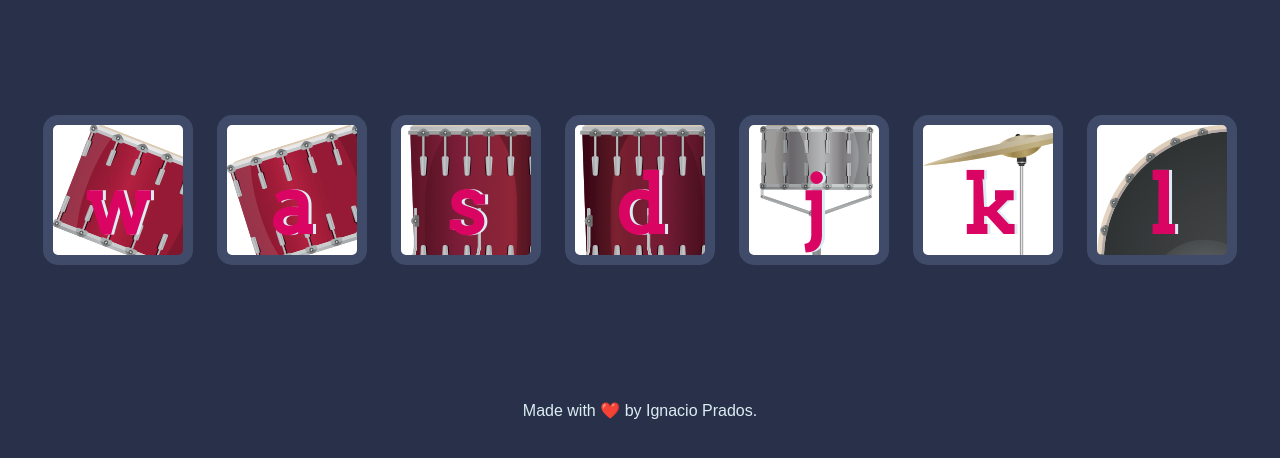
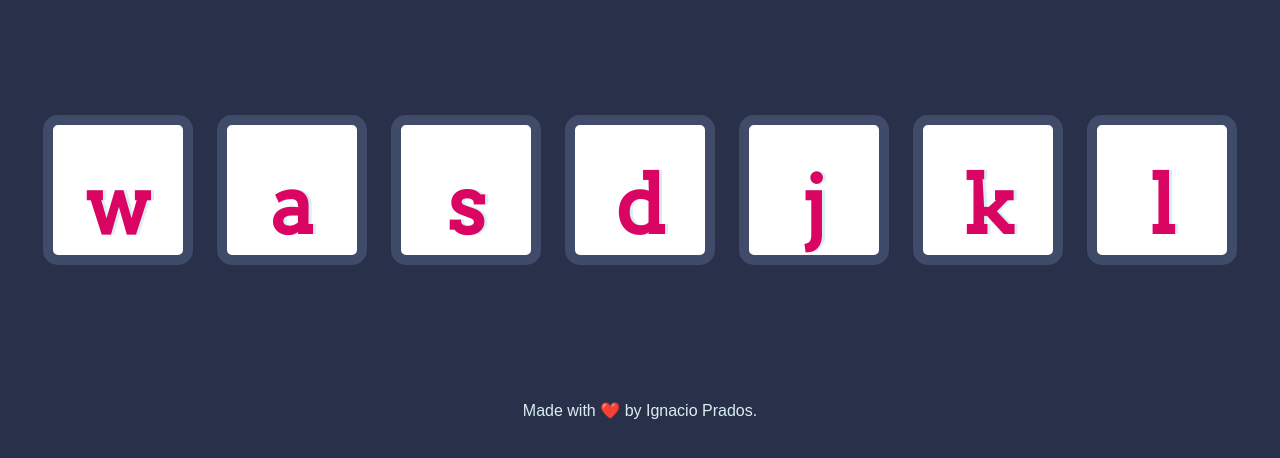
Before and after one commit to ignaprados/DrumKit, a plain HTML site: page index.html in a window 1280 px wide. Shown: the part 174-632 px from the top of the page. Drawn offline with Linux system fonts and the light colour scheme.

Commit message:
Update index.html

```diff
--- a/index.html
+++ b/index.html
@@ -11,13 +11,13 @@
 <body>
   <h1 id="title">Drum 🥁 Kit</h1>
   <div class="set">
-    <button class="w drum">w</button>
-    <button class="a drum">a</button>
-    <button class="s drum">s</button>
-    <button class="d drum">d</button>
-    <button class="j drum">j</button>
-    <button class="k drum">k</button>
-    <button class="l drum">l</button>
+    <button class=" drum">w</button>
+    <button class=" drum">a</button>
+    <button class=" drum">s</button>
+    <button class=" drum">d</button>
+    <button class=" drum">j</button>
+    <button class=" drum">k</button>
+    <button class=" drum">l</button>
   </div>
 
 
```
